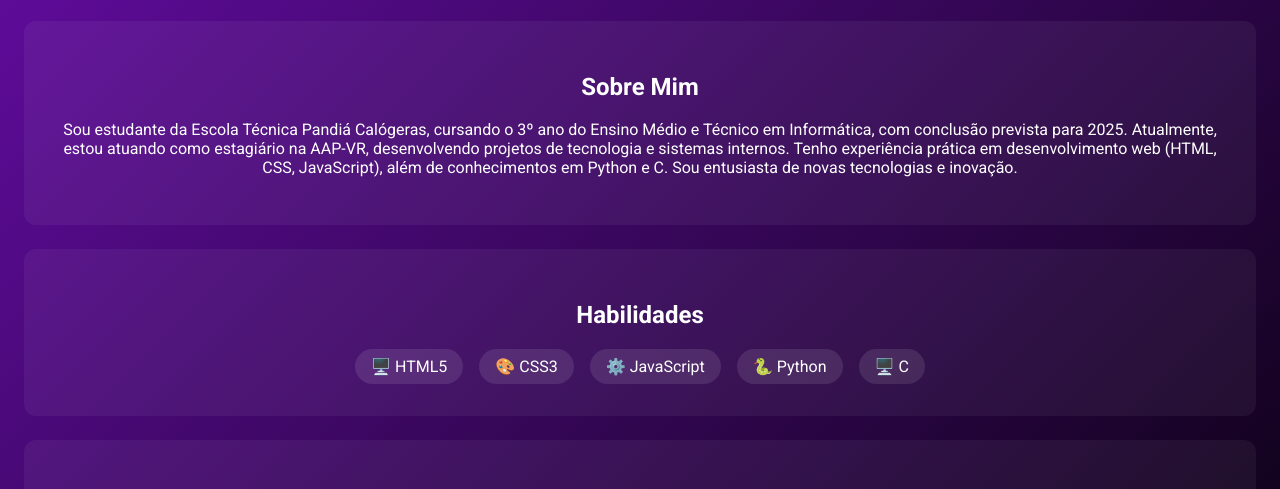
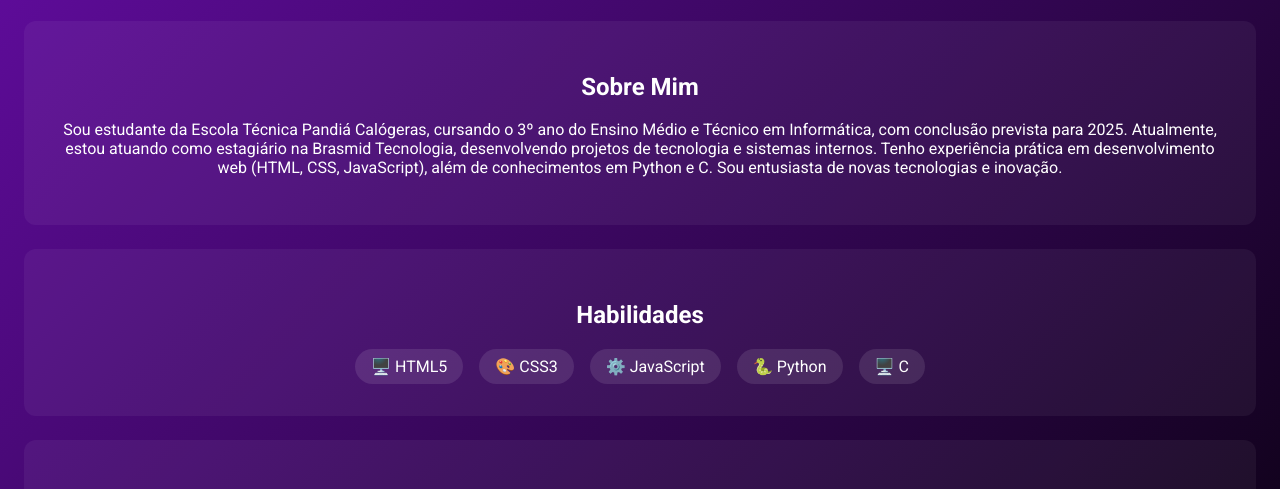
Before and after one commit to vinicius77777/vinicius77777.github.io, a plain HTML site: page index.html in a window 1280 px wide. Shown: the part 297-786 px from the top of the page. Drawn offline with Linux system fonts and the light colour scheme.

Commit message:
Update index.html

```diff
--- a/index.html
+++ b/index.html
@@ -25,7 +25,7 @@
 
     <section class="fade-in">
         <h2>Sobre Mim</h2>
-        <p>Sou estudante da Escola Técnica Pandiá Calógeras, cursando o 3º ano do Ensino Médio e Técnico em Informática, com conclusão prevista para 2025. Atualmente, estou atuando como estagiário na AAP-VR, desenvolvendo projetos de tecnologia e sistemas internos. Tenho experiência prática em desenvolvimento web (HTML, CSS, JavaScript), além de conhecimentos em Python e C. Sou entusiasta de novas tecnologias e inovação.</p>
+        <p>Sou estudante da Escola Técnica Pandiá Calógeras, cursando o 3º ano do Ensino Médio e Técnico em Informática, com conclusão prevista para 2025. Atualmente, estou atuando como estagiário na Brasmid Tecnologia, desenvolvendo projetos de tecnologia e sistemas internos. Tenho experiência prática em desenvolvimento web (HTML, CSS, JavaScript), além de conhecimentos em Python e C. Sou entusiasta de novas tecnologias e inovação.</p>
       </section>
 
 
```
